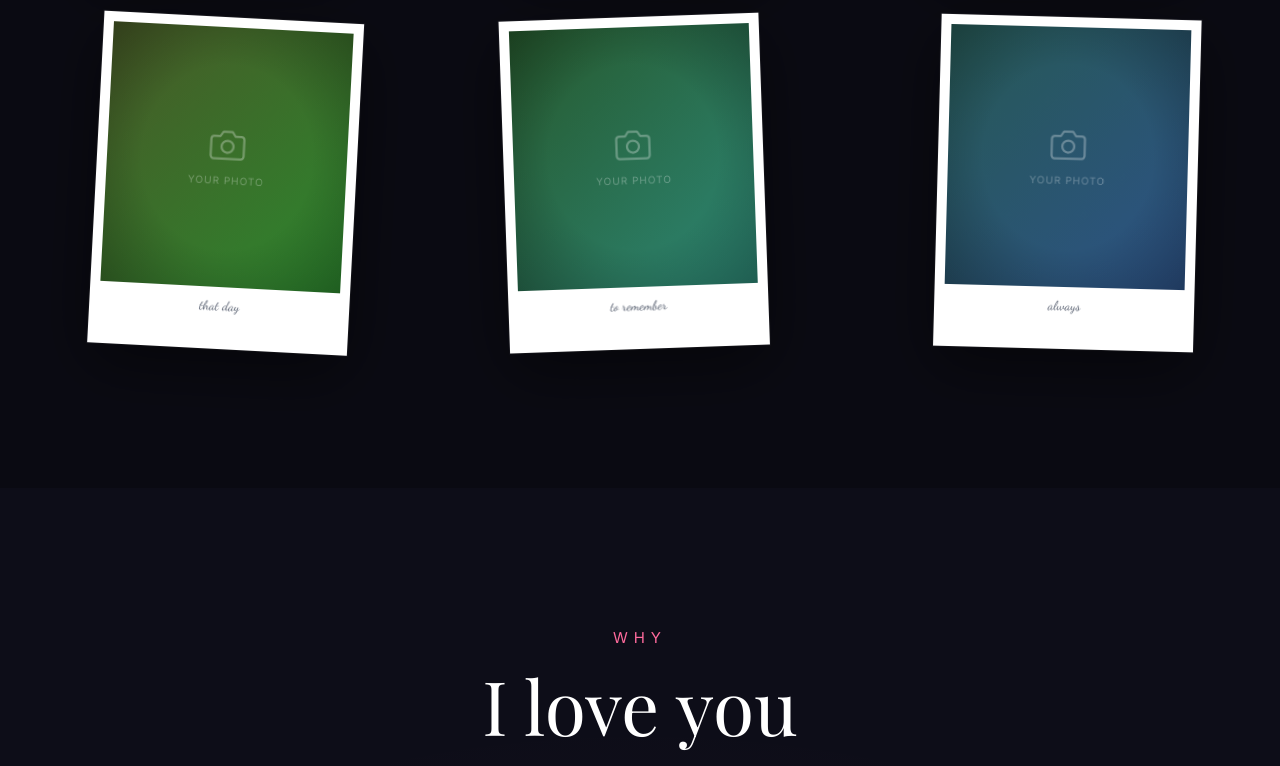
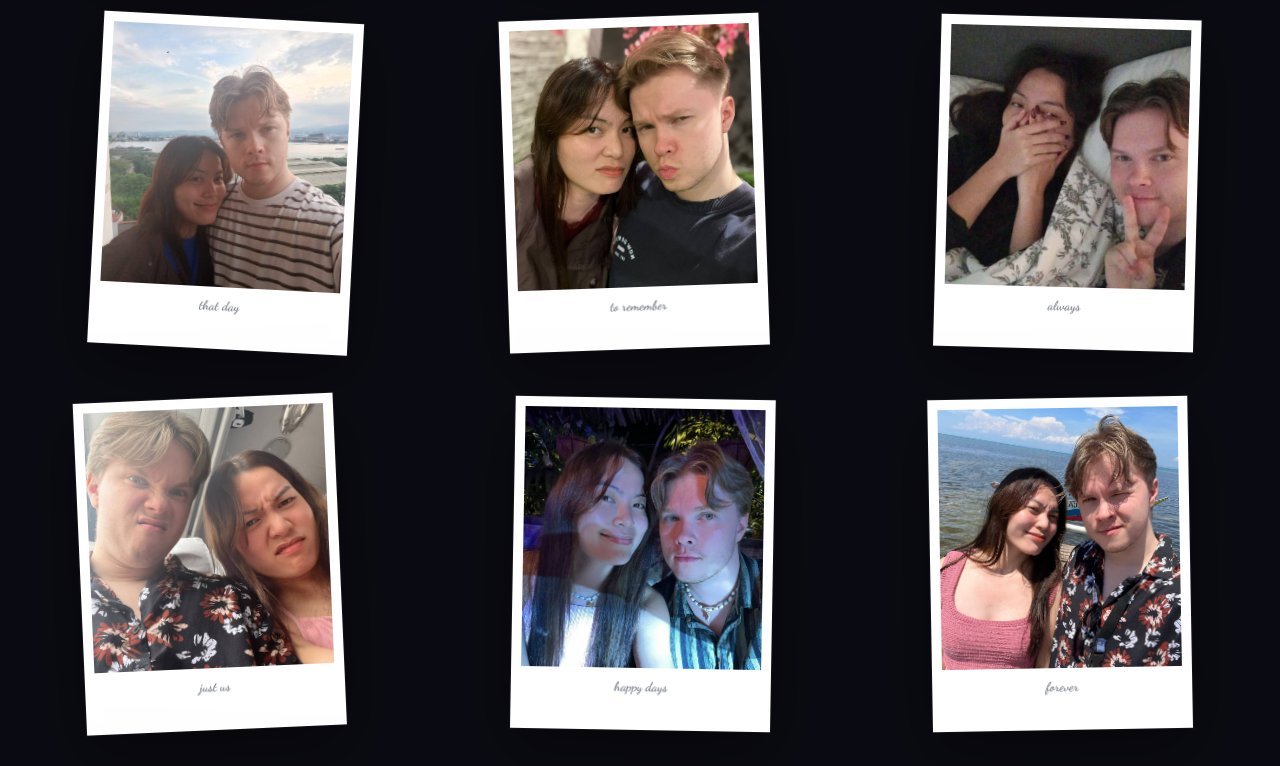
Before and after one commit to jdays2/myPussienteBd, a React (Vite) app: page / in a window 1280 px wide. Shown: the part 1520-2286 px from the top of the page. Built offline with nearby package versions, Linux system fonts and the light colour scheme; a web font is replaced by a local one.

Commit message:
Show real photos in gallery from /gallery/us/

```diff
--- a/src/components/Gallery.tsx
+++ b/src/components/Gallery.tsx
@@ -2,7 +2,24 @@ import { motion, useInView } from 'framer-motion'
 import { useRef } from 'react'
 import { useLang } from '../LangContext'
 
-function Polaroid({ caption, rotation, delay, index }: { caption: string; rotation: number; delay: number; index: number }) {
+const PHOTOS = [
+  '/gallery/us/photo_1_2026-06-08_18-44-49.jpg',
+  '/gallery/us/photo_2_2026-06-08_18-44-49.jpg',
+  '/gallery/us/photo_3_2026-06-08_18-44-49.jpg',
+  '/gallery/us/photo_4_2026-06-08_18-44-49.jpg',
+  '/gallery/us/photo_5_2026-06-08_18-44-49.jpg',
+  '/gallery/us/photo_6_2026-06-08_18-44-49.jpg',
+  '/gallery/us/photo_7_2026-06-08_18-44-49.jpg',
+  '/gallery/us/photo_8_2026-06-08_18-44-49.jpg',
+  '/gallery/us/photo_9_2026-06-08_18-44-49.jpg',
+  '/gallery/us/photo_10_2026-06-08_18-44-49.jpg',
+]
+
+const ROTATIONS = [-3, 2, -1.5, 3, -2, 1.5, -2.5, 1, -1, 2.5]
+
+function Polaroid({ src, caption, rotation, delay, index }: {
+  src: string; caption: string; rotation: number; delay: number; index: number
+}) {
   const ref = useRef(null)
   const inView = useInView(ref, { once: true, margin: '-80px' })
   const fromX = index % 2 === 0 ? -60 : 60
@@ -17,24 +34,25 @@ function Polaroid({ caption, rotation, delay, index }: { caption: string; rotati
       className="cursor-pointer"
       style={{ transformOrigin: 'center bottom' }}
     >
-      <div className="bg-white shadow-2xl" style={{ padding: '10px 10px 32px', boxShadow: '0 20px 60px rgba(0,0,0,0.5), 0 0 0 1px rgba(255,255,255,0.05)' }}>
-        <div className="w-48 h-52 relative overflow-hidden" style={{ background: `linear-gradient(135deg, hsl(${(index * 47 + 300) % 360},40%,25%), hsl(${(index * 47 + 340) % 360},50%,35%))` }}>
-          <div className="absolute inset-0 flex flex-col items-center justify-center gap-2 opacity-30">
-            <svg width="36" height="36" viewBox="0 0 24 24" fill="none">
-              <path d="M23 19a2 2 0 01-2 2H3a2 2 0 01-2-2V8a2 2 0 012-2h4l2-3h6l2 3h4a2 2 0 012 2z" stroke="white" strokeWidth="1.5" strokeLinecap="round" strokeLinejoin="round" />
-              <circle cx="12" cy="13" r="4" stroke="white" strokeWidth="1.5" />
-            </svg>
-            <span className="text-white text-[10px] tracking-widest uppercase">your photo</span>
-          </div>
-          <div className="absolute inset-0" style={{ background: 'radial-gradient(ellipse at center, transparent 50%, rgba(0,0,0,0.3) 100%)' }} />
+      <div
+        className="bg-white shadow-2xl"
+        style={{ padding: '10px 10px 32px', boxShadow: '0 20px 60px rgba(0,0,0,0.5), 0 0 0 1px rgba(255,255,255,0.05)' }}
+      >
+        <div className="w-48 h-52 overflow-hidden">
+          <img
+            src={src}
+            alt={caption}
+            className="w-full h-full object-cover"
+            loading="lazy"
+          />
         </div>
-        <p className="text-center mt-2 text-gray-500 font-dancing" style={{ fontSize: '13px' }}>{caption}</p>
+        <p className="text-center mt-2 text-gray-500 font-dancing" style={{ fontSize: '13px' }}>
+          {caption}
+        </p>
       </div>
     </motion.div>
   )
 }
-
-const rotations = [-3, 2, -1.5, 3, -2, 1.5]
 
 export default function Gallery() {
   const { t } = useLang()
@@ -44,15 +62,29 @@ export default function Gallery() {
 
   return (
     <section className="py-28 px-6 bg-[#0a0a12] relative">
-      <div className="absolute top-0 left-0 right-0 h-32 pointer-events-none" style={{ background: 'linear-gradient(to bottom, #0a0a12, transparent)' }} />
+      <div className="absolute top-0 left-0 right-0 h-32 pointer-events-none"
+        style={{ background: 'linear-gradient(to bottom, #0a0a12, transparent)' }} />
       <div className="max-w-5xl mx-auto">
-        <motion.div ref={titleRef} initial={{ opacity: 0, y: 30 }} animate={titleInView ? { opacity: 1, y: 0 } : {}} transition={{ duration: 0.9 }} className="text-center mb-20">
+        <motion.div
+          ref={titleRef}
+          initial={{ opacity: 0, y: 30 }}
+          animate={titleInView ? { opacity: 1, y: 0 } : {}}
+          transition={{ duration: 0.9 }}
+          className="text-center mb-20"
+        >
           <p className="text-[#FFD060] text-xs tracking-[0.4em] uppercase mb-4">{g.label}</p>
           <h2 className="font-playfair text-5xl md:text-6xl text-white">{g.title}</h2>
         </motion.div>
         <div className="grid grid-cols-2 md:grid-cols-3 gap-8 md:gap-10 place-items-center">
-          {g.captions.map((caption, i) => (
-            <Polaroid key={i} caption={caption} rotation={rotations[i]} delay={i * 0.1} index={i} />
+          {PHOTOS.map((src, i) => (
+            <Polaroid
+              key={i}
+              src={src}
+              caption={g.captions[i] ?? '♡'}
+              rotation={ROTATIONS[i]}
+              delay={i * 0.1}
+              index={i}
+            />
           ))}
         </div>
       </div>
--- a/src/i18n.ts
+++ b/src/i18n.ts
@@ -10,7 +10,7 @@ export const t = {
   gallery: {
     label: 'moments',
     title: 'Our Memories',
-    captions: ['our moment', 'my favourite', 'you laughing', 'that day', 'to remember', 'always'],
+    captions: ['our moment', 'my favourite', 'you laughing', 'that day', 'to remember', 'always', 'just us', 'happy days', 'forever', 'i love you'],
   },
   reasons: {
     label: 'why',
```
